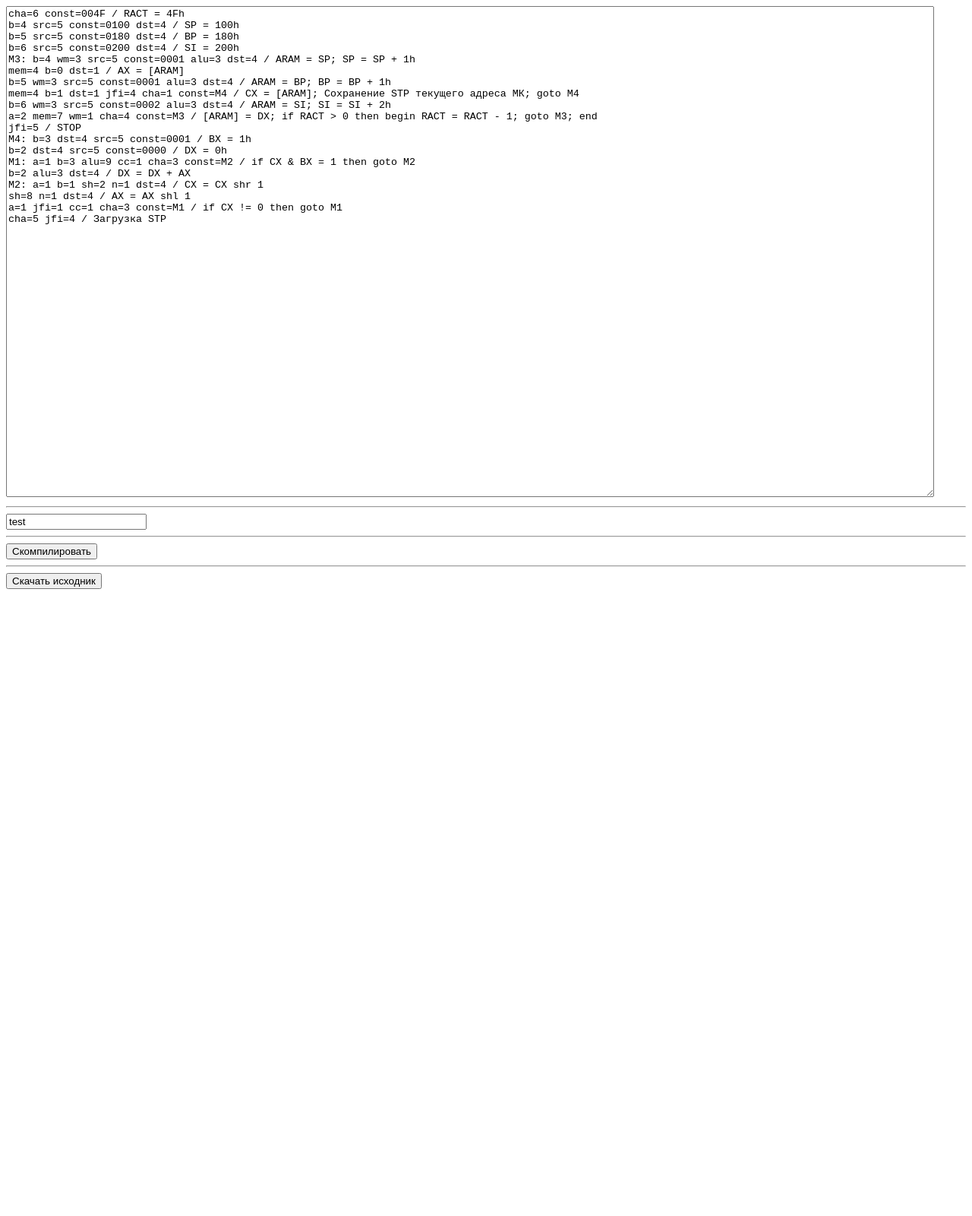
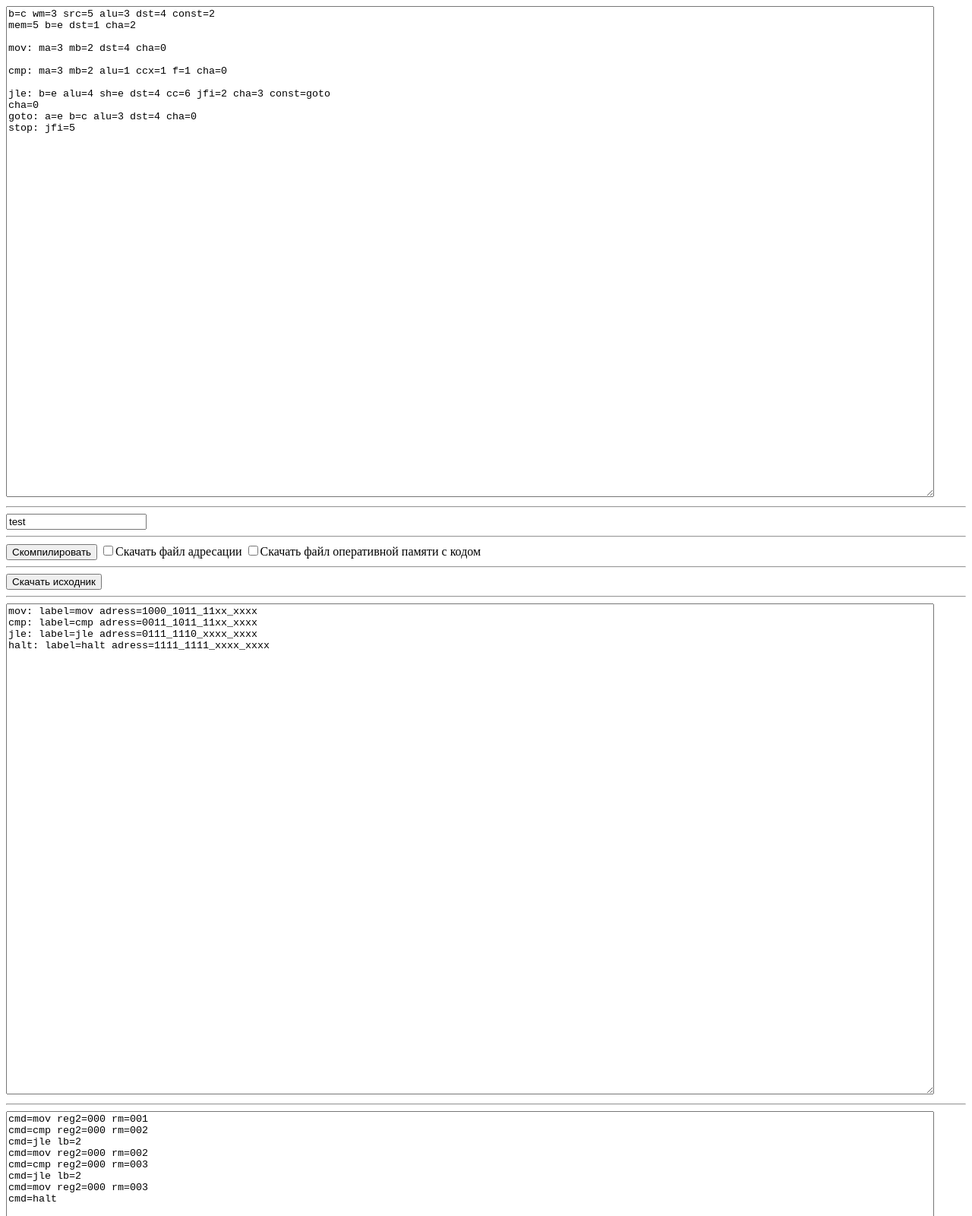
Before and after one commit to TheDeaX-Lab/microcompiler, a plain HTML site: page index.html in a window 1280 px wide. Shown: the top 1600 px of the page at 76% size. Before the commit the page ends 800 px from the top, so only its background shows below. Drawn offline with Linux system fonts and the light colour scheme.

Commit message:
new task - ramcode + cmdtable

```diff
--- a/index.html
+++ b/index.html
@@ -14,8 +14,15 @@
     <input type="text" id="filename" placeholder="Название файла">
     <hr>
     <input type="button" value="Скомпилировать" onclick="onclk1()">
+    <label><input type="checkbox" name="download_cmds" id="download_cmds">Скачать файл адресации</label>
+    <label><input type="checkbox" name="download_ramcode" id="download_ramcode">Скачать файл оперативной памяти с кодом</label>
     <hr>
     <input type="button" value="Скачать исходник" onclick="onclk2()">
+    <hr>
+    <textarea style="width: 95vw; height: 80vh;" id="cmds"></textarea>
+    <hr>
+    <textarea style="width: 95vw; height: 80vh;" id="ramcode"></textarea>
+    <hr>
     <script>
         "use strict"
         function download_file_with_content(filename, text) {
@@ -91,7 +98,10 @@
             else download_file_with_content(filename + ".txt", txt)
         }
 
-        document.getElementById("txt").value = "cha=6 const=004F / RACT = 4Fh\nb=4 src=5 const=0100 dst=4 / SP = 100h\nb=5 src=5 const=0180 dst=4 / BP = 180h\nb=6 src=5 const=0200 dst=4 / SI = 200h\nM3: b=4 wm=3 src=5 const=0001 alu=3 dst=4 / ARAM = SP; SP = SP + 1h\nmem=4 b=0 dst=1 / AX = [ARAM]\nb=5 wm=3 src=5 const=0001 alu=3 dst=4 / ARAM = BP; BP = BP + 1h\nmem=4 b=1 dst=1 jfi=4 cha=1 const=M4 / CX = [ARAM]; Сохранение STP текущего адреса МК; goto M4\nb=6 wm=3 src=5 const=0002 alu=3 dst=4 / ARAM = SI; SI = SI + 2h\na=2 mem=7 wm=1 cha=4 const=M3 / [ARAM] = DX; if RACT > 0 then begin RACT = RACT - 1; goto M3; end\njfi=5 / STOP\nM4: b=3 dst=4 src=5 const=0001 / BX = 1h\nb=2 dst=4 src=5 const=0000 / DX = 0h\nM1: a=1 b=3 alu=9 cc=1 cha=3 const=M2 / if CX & BX = 1 then goto M2\nb=2 alu=3 dst=4 / DX = DX + AX\nM2: a=1 b=1 sh=2 n=1 dst=4 / CX = CX shr 1\nsh=8 n=1 dst=4 / AX = AX shl 1\na=1 jfi=1 cc=1 cha=3 const=M1 / if CX != 0 then goto M1\ncha=5 jfi=4 / Загрузка STP"
+        //document.getElementById("txt").value = "cha=6 const=004F / RACT = 4Fh\nb=4 src=5 const=0100 dst=4 / SP = 100h\nb=5 src=5 const=0180 dst=4 / BP = 180h\nb=6 src=5 const=0200 dst=4 / SI = 200h\nM3: b=4 wm=3 src=5 const=0001 alu=3 dst=4 / ARAM = SP; SP = SP + 1h\nmem=4 b=0 dst=1 / AX = [ARAM]\nb=5 wm=3 src=5 const=0001 alu=3 dst=4 / ARAM = BP; BP = BP + 1h\nmem=4 b=1 dst=1 jfi=4 cha=1 const=M4 / CX = [ARAM]; Сохранение STP текущего адреса МК; goto M4\nb=6 wm=3 src=5 const=0002 alu=3 dst=4 / ARAM = SI; SI = SI + 2h\na=2 mem=7 wm=1 cha=4 const=M3 / [ARAM] = DX; if RACT > 0 then begin RACT = RACT - 1; goto M3; end\njfi=5 / STOP\nM4: b=3 dst=4 src=5 const=0001 / BX = 1h\nb=2 dst=4 src=5 const=0000 / DX = 0h\nM1: a=1 b=3 alu=9 cc=1 cha=3 const=M2 / if CX & BX = 1 then goto M2\nb=2 alu=3 dst=4 / DX = DX + AX\nM2: a=1 b=1 sh=2 n=1 dst=4 / CX = CX shr 1\nsh=8 n=1 dst=4 / AX = AX shl 1\na=1 jfi=1 cc=1 cha=3 const=M1 / if CX != 0 then goto M1\ncha=5 jfi=4 / Загрузка STP"
+        document.getElementById("txt").value = "b=c wm=3 src=5 alu=3 dst=4 const=2\nmem=5 b=e dst=1 cha=2\n\nmov: ma=3 mb=2 dst=4 cha=0\n\ncmp: ma=3 mb=2 alu=1 ccx=1 f=1 cha=0\n\njle: b=e alu=4 sh=e dst=4 cc=6 jfi=2 cha=3 const=goto\ncha=0\ngoto: a=e b=c alu=3 dst=4 cha=0\nstop: jfi=5"
+        document.getElementById("cmds").value = "mov: label=mov adress=1000_1011_11xx_xxxx\ncmp: label=cmp adress=0011_1011_11xx_xxxx\njle: label=jle adress=0111_1110_xxxx_xxxx\nhalt: label=halt adress=1111_1111_xxxx_xxxx"
+        document.getElementById("ramcode").value = "cmd=mov reg2=000 rm=001\ncmd=cmp reg2=000 rm=002\ncmd=jle lb=2\ncmd=mov reg2=000 rm=002\ncmd=cmp reg2=000 rm=003\ncmd=jle lb=2\ncmd=mov reg2=000 rm=003\ncmd=halt"
         document.getElementById("filename").value = "test"
     </script>
 </body>
```
